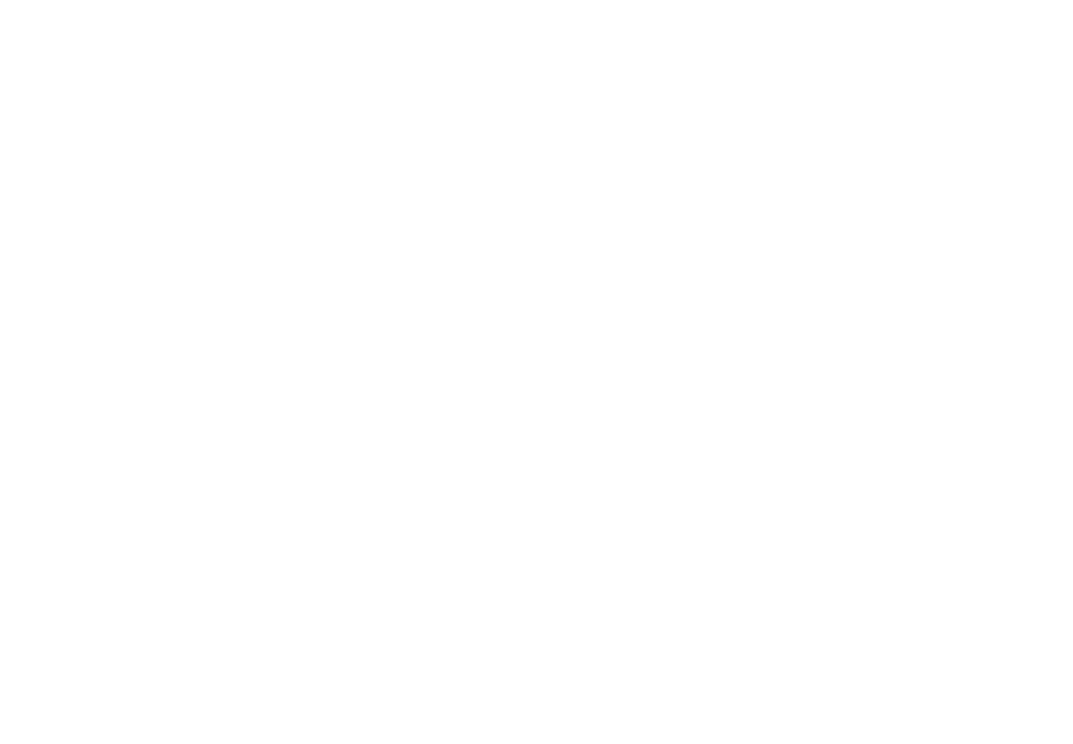
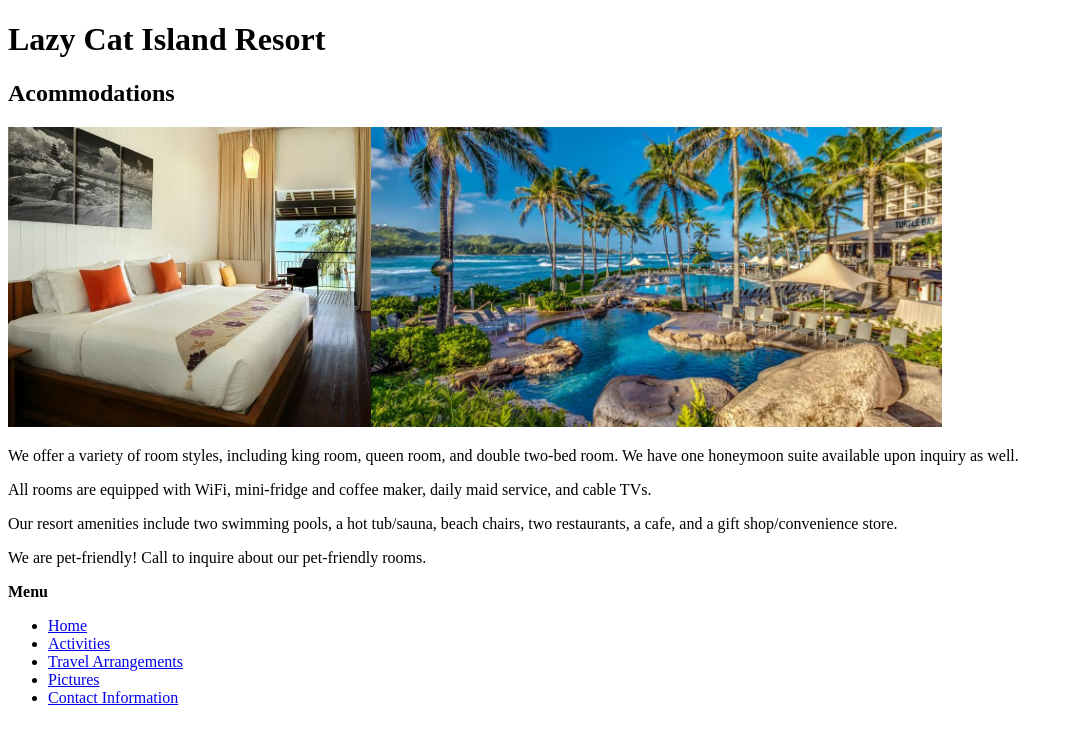
Before and after one commit to spriester/island-resort, a plain HTML site: page accommodations.html in a window 1280 px wide. Shown: the whole page, without its empty margins (0-1073 px from the left). Drawn offline with Linux system fonts and the light colour scheme.

Commit message:
Add images to all pages

```diff
--- a/accommodations.html
+++ b/accommodations.html
@@ -0,0 +1,24 @@
+<!DOCTYPE html>
+<html>
+  <head>
+    <link href="css/styles.css" rel="stylesheet" type="text/css">
+    <title>Lazy Cat Island Resort</title>
+  </head>
+  <body>
+    <h1>Lazy Cat Island Resort</h1>
+    <h2>Acommodations</h2>
+    <p><img src="img/room.jpg" height="300" alt="An image of the king room"><img src="img/pool.jpg" height="300" alt="One of our resort pools"</p>
+    <p>We offer a variety of room styles, including king room, queen room, and double two-bed room. We have one honeymoon suite available upon inquiry as well.</p>
+    <p>All rooms are equipped with WiFi, mini-fridge and coffee maker, daily maid service, and cable TVs.</p>
+    <p>Our resort amenities include two swimming pools, a hot tub/sauna, beach chairs, two restaurants, a cafe, and a gift shop/convenience store.</p>
+    <p>We are pet-friendly! Call to inquire about our pet-friendly rooms.</p>
+    <p><strong>Menu</strong></p>
+      <ul>
+        <li><a href="index.html">Home</a></li>
+        <li><a href="activities.html">Activities</a></li>
+        <li><a href="arrangements.html">Travel Arrangements</a></li>
+        <li><a href="pictures.html">Pictures</a></li>
+        <li><a href="contact.html">Contact Information</a></li>
+      </ul>
+  </body>
+</html>
```
Also changed, not shown: activities.html (+22 -0 lines), arrangements.html (+22 -0 lines), contact.html (+21 -0 lines), index.html (+2 -1 lines), pictures.html (+1 -0 lines), img/shuttle.jpg (added).
